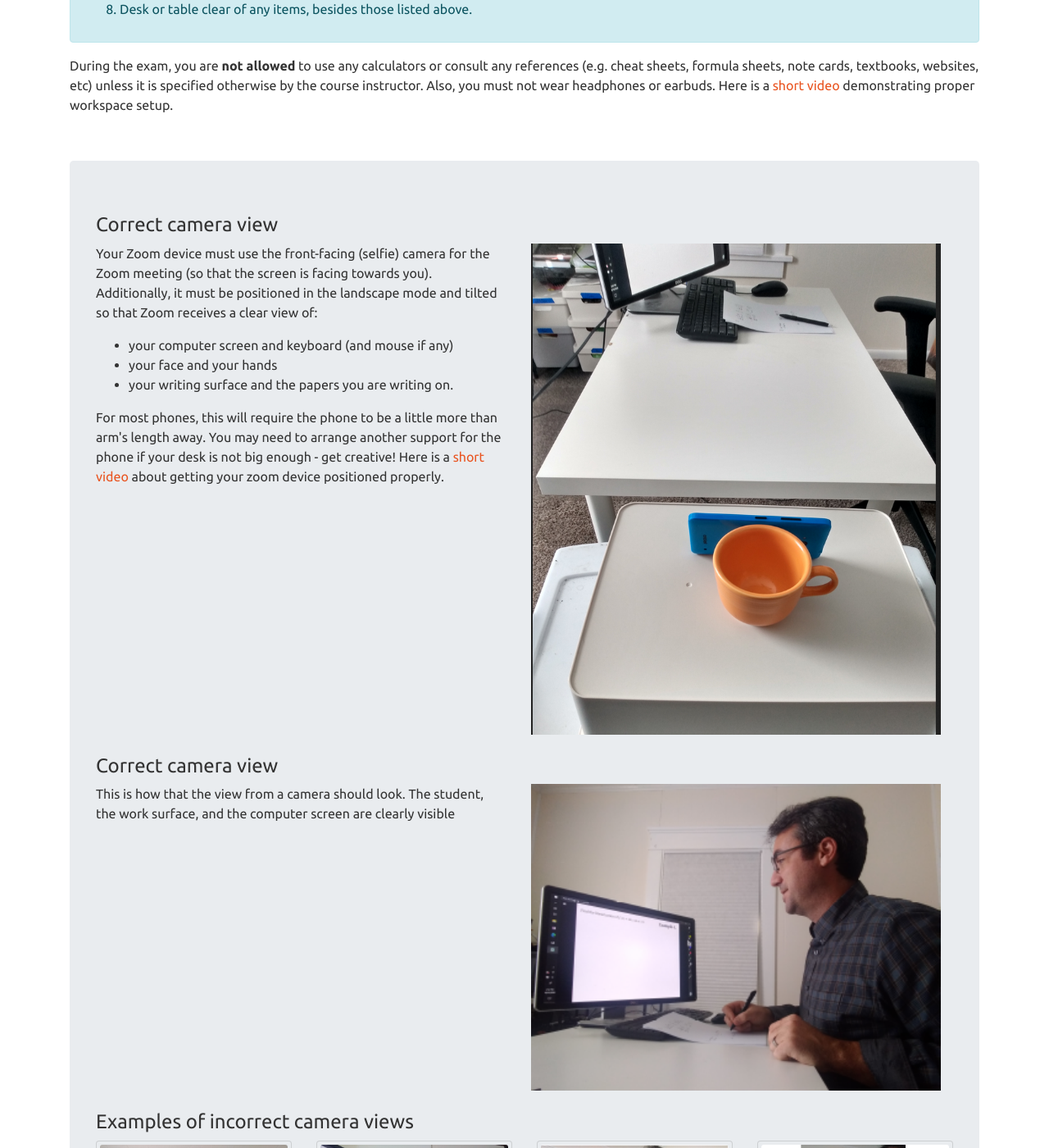
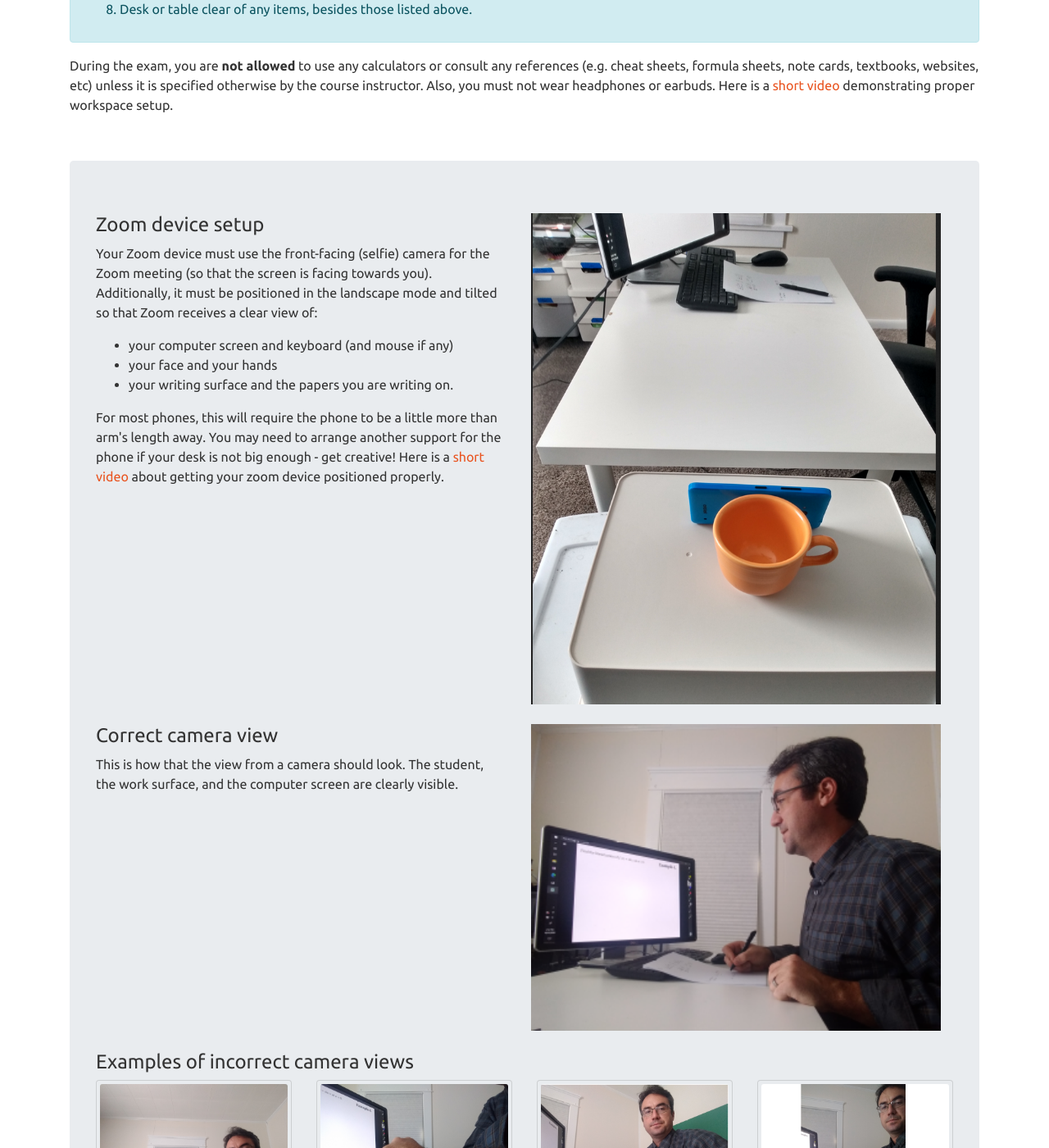
Before and after one commit to ub-math/exam_guides, a Jekyll site: the page built from docs/index.md, in a window 1280 px wide and 1400 px high, scrolled down 2208 px. Shown: the whole window at 82% size. Built offline with Jekyll 4.4.1, drawn with Linux system fonts in a browser that asks for light colours.

Commit message:
Update index.md

```diff
--- a/docs/index.md
+++ b/docs/index.md
@@ -116,9 +116,9 @@ demonstrating proper workspace setup.
 
 <div class="jumbotron">
 <div class="container" style="padding-left:0">
-    <h4>Correct camera view</h4>
     <div class="row">
         <div class="col-lg">
+            <h4>Zoom device setup</h4>
             <p>Your Zoom device must use the front-facing (selfie) camera for the Zoom meeting (so that the screen is facing towards you).
             Additionally, it must be positioned in the landscape mode and tilted so that Zoom receives a clear view of:
 
@@ -141,10 +141,10 @@ demonstrating proper workspace setup.
 
 <br/>
 <div class="container" style="padding-left:0">
-    <h4>Correct camera view</h4>
     <div class="row">
         <div class="col-lg">
-          This is how that the view from a camera should look. The student,  the work surface, and the computer screen are clearly visible
+        <h4>Correct camera view</h4>
+        <p>This is how that the view from a camera should look. The student,  the work surface, and the computer screen are clearly visible.</p>
       </div>
       <div class="col-lg">
         <img style='width:500px;' src="./assets/images/camera_view_correct.png" />
```
